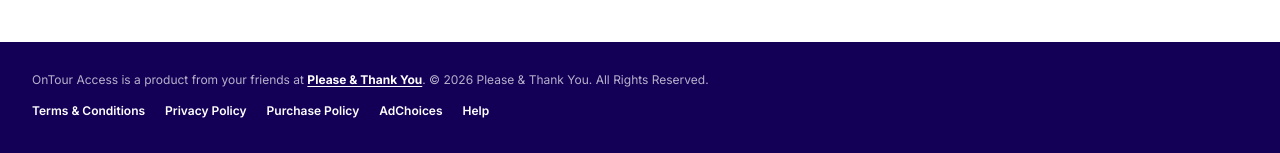
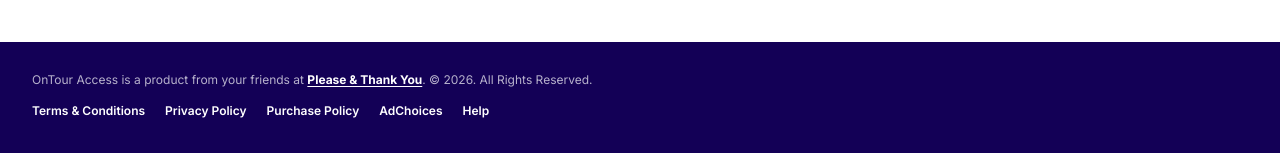
Before and after one commit to edmondmeehan/upgrades, a Next.js app: page / in a window 1280 px wide. Shown: the part 758-911 px from the top of the page. Built offline with nearby package versions, Linux system fonts and the light colour scheme; no server answers.

Commit message:
Footer: shorter copyright line

```diff
--- a/components/SiteFooter.tsx
+++ b/components/SiteFooter.tsx
@@ -11,8 +11,8 @@
     <footer className="site-footer onDark">
       <div className="site-footer-in">
         <p className="site-footer-from">
-          OnTour Access is a product from your friends at <a href="https://please.co" target="_blank" rel="noopener noreferrer">Please &amp; Thank You</a>.
-          {" "}© {new Date().getFullYear()} Please &amp; Thank You. All Rights Reserved.
+          OnTour Access is a product from your friends at <a href="https://please.co/" target="_blank" rel="noopener noreferrer">Please &amp; Thank You</a>.
+          {" "}© {new Date().getFullYear()}. All Rights Reserved.
         </p>
         <nav aria-label="Legal">
           <ul>{LINKS.map(([label, href]) => <li key={href} className={label === "Help" ? "footer-help" : undefined}><a href={href} target="_blank" rel="noopener noreferrer">{label}</a></li>)}</ul>
```
